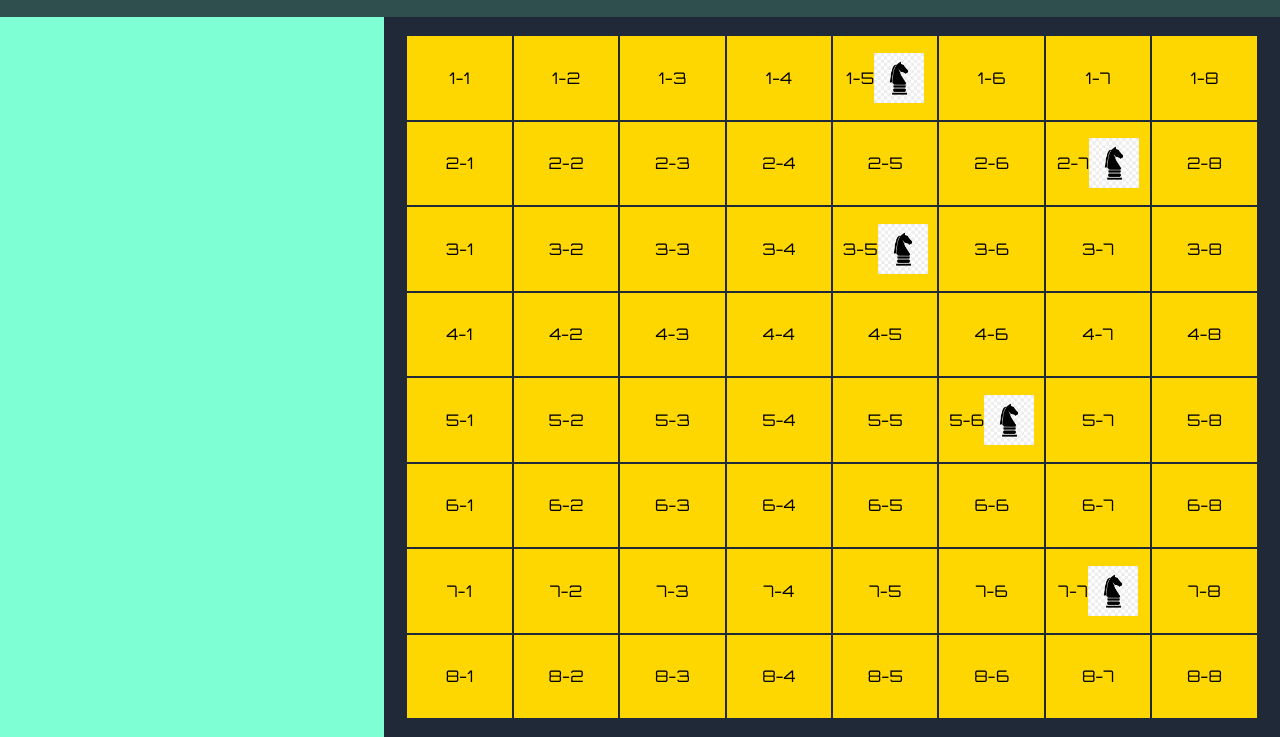
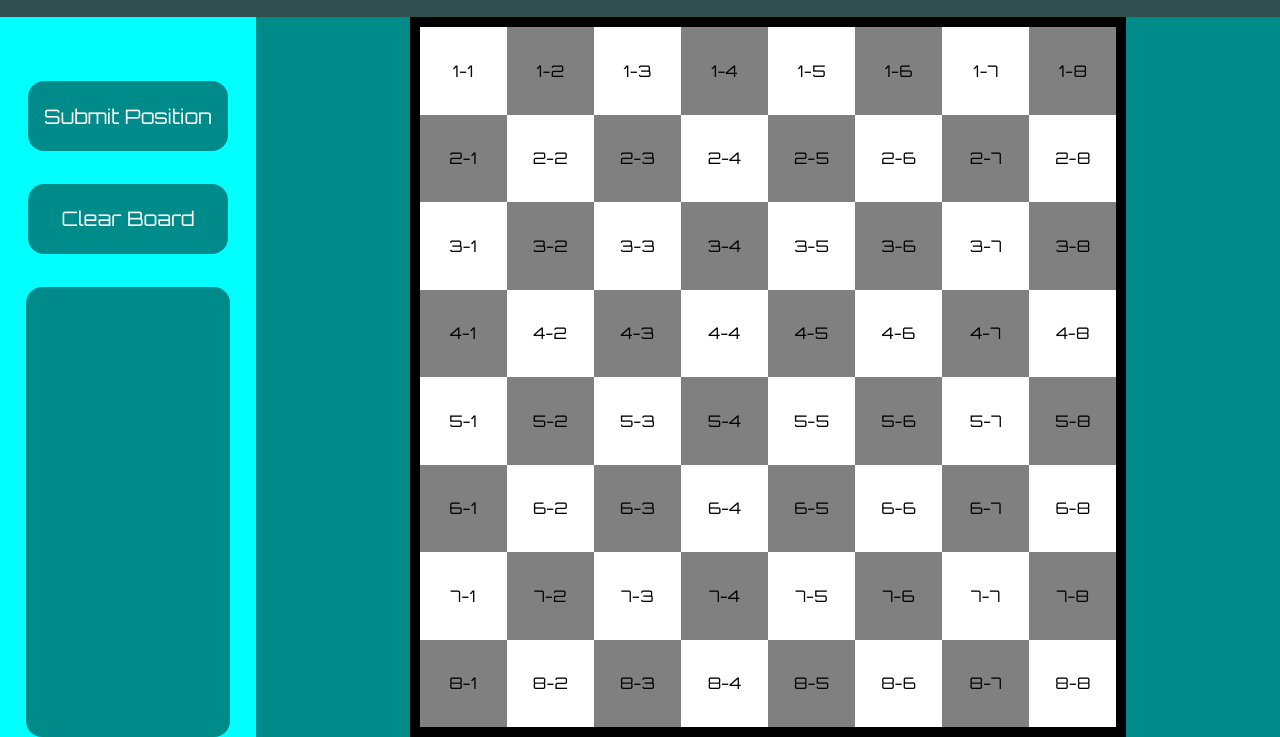
Before and after one commit to Shankk/knight-travails, a website built with webpack: page dist/index.html in a window 1280 px wide. Shown: the part 63-800 px from the top of the page. Built offline with nearby package versions, Linux system fonts and the light colour scheme.

Commit message:
stylized site to give better visual feedback on chess pieces and submiting the start and end targets. added option to clear board and outputs moves to make

```diff
--- a/src/index.js
+++ b/src/index.js
@@ -1,10 +1,22 @@
 import './styles.css';
-import knightIMG from './images/knight.jpg'
+import knightIMG from './images/knight.png'
 
-/* let knight = document.createElement('img')
-knight.src = knightIMG
-knight.width = knight.height = 50
- */
+const sideBar = document.querySelector('.sidebar')
+const submitPosition = document.createElement('button')
+const clearBoard = document.createElement('button')
+const outputBox = document.createElement('div')
+sideBar.appendChild(submitPosition)
+sideBar.appendChild(clearBoard)
+sideBar.appendChild(outputBox)
+submitPosition.className = "submitPosition"
+submitPosition.textContent = "Submit Position"
+clearBoard.className = "clearBoard"
+clearBoard.textContent = "Clear Board"
+outputBox.className = "outputBox"
+
+let startTarget = [4,4]
+let endTarget = [6,6]
+
 const knightDirections = [[-2,-1],[-2,1],[-1,2],[1,2],[2,1],[2,-1],[1,-2],[-1,-2]]
 
 class positionNode {
@@ -73,10 +85,11 @@ function getKnightShortestPath(startRow, startCol, targetRow, targetCol) {
 }
 
 function knightMoves(target) {
-    //document.getElementById(start).textContent = ""
+    if(target === null) return
     let knight = document.createElement('img')
     knight.src = knightIMG
-    knight.width = knight.height = 50
+    knight.width = knight.height = 75
+    document.getElementById(target).textContent = target
     document.getElementById(target).appendChild(knight)
 }
 
@@ -88,8 +101,11 @@ function outputMoveList(node) {
     }
 
     console.log("Hooray You Did it! Here are your moves!")
+    var result = "Hooray You Did it! \nHere are your moves!\n"
     for(let i = moveList.length-1; i >= 0; i--) {
-        console.log(moveList[i])
+        console.log(moveList[i] + " => ")
+        result = result + moveList[i] + (i > 0 ? " =>\n" : "")
+        outputBox.textContent = result
         knightMoves(moveList[i][0] + "-" + moveList[i][1])
     }
 
@@ -109,24 +125,56 @@ function generateGrid(size)
             let row = document.createElement('div');
             row.className = 'row';
             row.id = (k+1) + '-' +(i+1);
-            /* row.addEventListener('mouseover', () =>{
-                if(mouseToggle)
-                {
-                    row.setAttribute("style", "background-color:black;")
-                }
+            if((i % 2) == 0) {
+                if((k % 2) == 0) row.className = 'rowWhite'
+                else row.className = 'rowGrey'
+            }
+            else {
+                if((k % 2) == 0) row.className = 'rowGrey'
+                else row.className = 'rowWhite'
+            }
 
-            }) */
+            row.addEventListener('click', (event) =>{
+                var id = event.target.id
+                // Make sure we are clicking on a valid square
+                if(id == "") return
+                console.log("left-click: " + id + " sliced: " + id.slice(0,1) + " " + id.slice(2,3));
+                startTarget[0] = id.slice(0,1)
+                startTarget[1] = id.slice(2,3)
+                knightMoves(startTarget[0] + "-" + startTarget[1])
+                //assign Start Position
+
+            })
+            row.addEventListener('contextmenu', (event) => {
+                event.preventDefault()
+                var id = event.target.id
+                if(id == "") return
+                console.log("right-click: " + id + " sliced: " + id.slice(0,1) + " " + id.slice(2,3));
+                endTarget[0] = id.slice(0,1)
+                endTarget[1] = id.slice(2,3)
+                knightMoves(endTarget[0] + "-" + endTarget[1])
+                //assign Target Position
+
+            });
 
             row.textContent = (k+1) + '-' +(i+1);
             column.appendChild(row);
         }
         grid.appendChild(column);
     }
+    document.getElementById("content").textContent = " "
     document.getElementById("content").appendChild(grid);
 }
 
+submitPosition.addEventListener('click', () =>{
+    generateGrid(8)
+    let result = getKnightShortestPath( parseInt(startTarget[0]), parseInt(startTarget[1]), parseInt(endTarget[0]), parseInt(endTarget[1]))
+    console.log(result)
+    outputMoveList(result)
+})
+
+clearBoard.addEventListener('click', () =>{
+    generateGrid(8)
+})
 
 generateGrid(8)
-let result = getKnightShortestPath( 7, 7, 1, 5)
-console.log(result)
-outputMoveList(result)
--- a/src/styles.css
+++ b/src/styles.css
@@ -30,24 +30,45 @@ body {
 }
 
 .sidebar {
-    width: 30%;
+    width: 20%;
     height: 100%;
-    background-color: aquamarine;
+    background-color: cyan;
+    padding-top: 5%;
+    gap: 5%;
+    display: flex;
+    flex-flow: column nowrap;
+    justify-content: flex-start;
+    align-items: center;
+}
+
+.outputBox {
+    color: white;
+    font-size: 18px;
+    background-color: darkcyan;
+    border-radius: 16px;
+    padding: 5%;
+    min-width: 200px;
+    min-height: 300px;
+    width: 80%;
+    height: 70%;
+    white-space: pre;
 }
 
 #content {
-    width: 70%;
+    width: 80%;
     height: 100%;
-    background-color: #1F2937;
+    background-color: darkcyan;
     display: flex;
     justify-content: center;
     align-items: center;
 }
 
 .grid {
-    width: 95%;
-    height: 95%;
+    width: 70%;
+    height: 100%;
     padding: 0px;
+    border-style: solid;
+    border-width: 10px;
     display: flex;
 }
 .column {
@@ -55,12 +76,43 @@ body {
     flex-direction: column;
     flex: 1;
 }
-.row {
-    margin: 1px;
-    background: gold;
+.rowWhite {
+    min-width: 75px;
+    min-height: 75px;
+    background: white;
     text-align: center;
     display: flex;
+    flex-flow: column nowrap;
     align-items: center;
     justify-content: center;
     flex: 1;
 }
+
+.rowGrey {
+    background: grey;
+    text-align: center;
+    display: flex;
+    flex-flow: column nowrap;
+    align-items: center;
+    justify-content: center;
+    flex: 1;
+}
+
+button {
+    all: unset;
+    text-align: center;
+    min-width: 200px;
+    min-height: 70px;
+    font-size: 20px;
+    color: white;
+    background-color: darkcyan;
+    border-radius: 16px;
+}
+
+button:hover {
+    transform: scale(1.05);
+}
+
+button:active {
+    transform: scale(0.95);
+}
```
Also changed, not shown: dist/8df2b68ab1d5c9bcf627.png (added), dist/index.html, dist/main.js, src/images/knight.jpg (deleted), src/images/knight.png (added).
